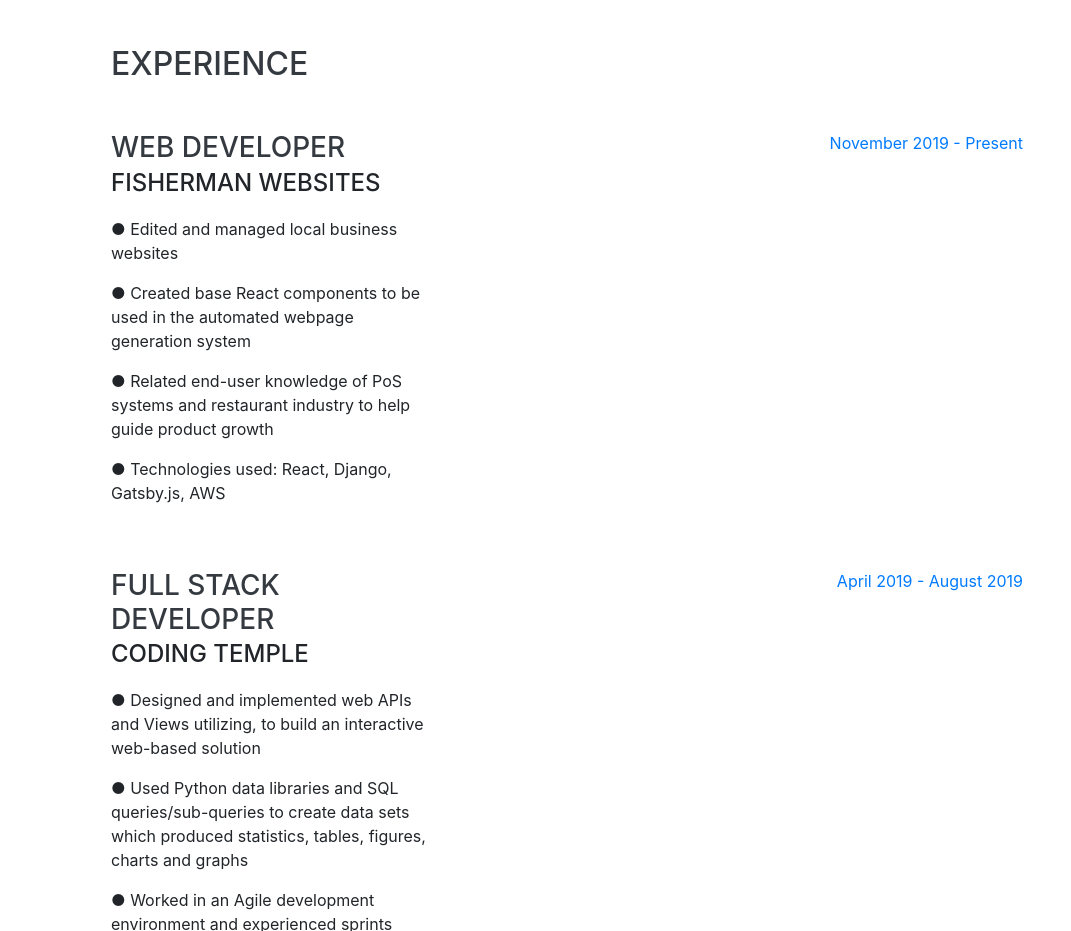
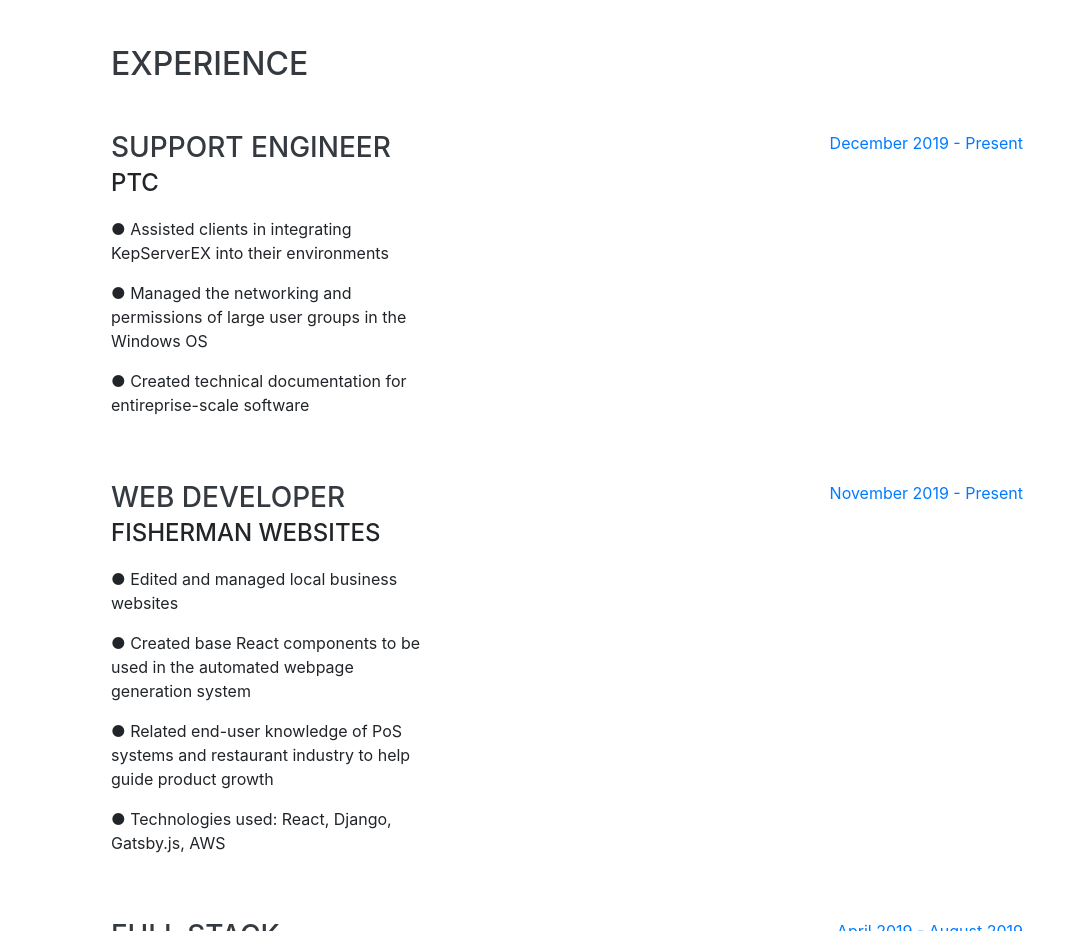
Before and after one commit to Govanator12/portfolio, a website with bundled scripts: page index.html in a window 1280 px wide. Shown: the part 804-1735 px from the top of the page, without its empty margins (209-1280 px from the left). Built offline with nearby package versions, Linux system fonts and the light colour scheme; a web font is replaced by a local one.

Commit message:
Updated experience

```diff
--- a/index.html
+++ b/index.html
@@ -123,6 +123,19 @@
     <section class="resume-section p-3 p-lg-5 d-flex justify-content-center" id="experience">
       <div class="w-100">
         <h2 class="mb-5">Experience</h2>
+
+        <div class="resume-item d-flex flex-column flex-md-row justify-content-between mb-5">
+          <div class="resume-content">
+            <h3 class="mb-0">Support Engineer</h3>
+            <div class="subheading mb-3">PTC</div>
+            <p>● Assisted clients in integrating KepServerEX into their environments</p>
+            <p>● Managed the networking and permissions of large user groups in the Windows OS</p>
+            <p>● Created technical documentation for entireprise-scale software</p>
+          </div>
+          <div class="resume-date text-md-right">
+            <span class="text-primary">December 2019 - Present</span>
+          </div>
+        </div>
 
         <div class="resume-item d-flex flex-column flex-md-row justify-content-between mb-5">
           <div class="resume-content">
```
